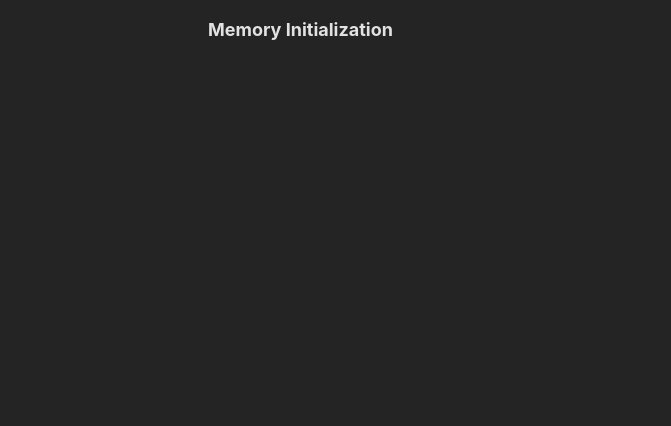
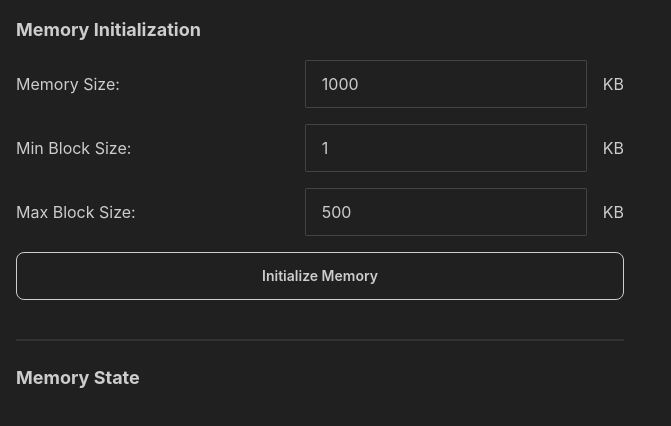
Before and after one commit to mikumino/memory-allocation-simulator, a React (Vite) app in the folder ui/: page / in a window 1280 px wide. Shown: the top 426 px of the page, without its empty margins (0-671 px from the left). Built offline with nearby package versions, Linux system fonts and the light colour scheme.

Commit message:
ui: memory init

```diff
--- a/ui/src/App.jsx
+++ b/ui/src/App.jsx
@@ -1,4 +1,5 @@
 import { useState } from 'react';
+import KBInput from './components/KBInput';
 import axios from 'axios';
 
 function App() {
@@ -31,13 +32,28 @@ function App() {
         }
     };
 
+    const handleInitializeMemory = async () => {
+        // TODO: Implement this function
+        console.log('Memory initialized');
+    };
+
     return (
-        <div className='flex flex-row max-w-4xl mx-auto'>
+        <div className='flex flex-row mx-auto'>
             {/* First column, memory initialization, memory state, process freeing */}
-            <div className='flex flex-col w-1/3 p-4'>
-                <div className='flex flex-col mb-4'>
+            <div className='flex flex-col w-1/2 p-4'>
+                {/* Memory Initialization */}
+                <div className='flex flex-col space-y-4 mb-4'>
                     <h2 className='text-lg font-bold'>Memory Initialization</h2>
-
+                    <KBInput label='Memory Size' value={memorySize} onChange={setMemorySize} />
+                    <KBInput label='Min Block Size' value={minBlockSize} onChange={setMinBlockSize} />
+                    <KBInput label='Max Block Size' value={maxBlockSize} onChange={setMaxBlockSize} />
+                    <button className='btn btn-outline rounded-lg' onClick={handleInitializeMemory}>Initialize Memory</button>
+                </div>
+                {/* Memory State */}
+                <div className='divider'></div>
+                <div className='flex flex-col space-y-4 mb-4'>
+                    <h2 className='text-lg font-bold'>Memory State</h2>
+                    {/* Memory state visualization */}
                 </div>
             </div>
         </div>
--- /dev/null
+++ b/ui/src/components/JustifyBtwnRow.jsx
@@ -0,0 +1,15 @@
+import PropTypes from 'prop-types';
+
+const JustifyBtwnRow = ({ children }) => {
+    return (
+        <div className="flex flex-row w-full items-center justify-between">
+            {children}
+        </div>
+    )
+}
+
+JustifyBtwnRow.propTypes = {
+    children: PropTypes.node.isRequired,
+}
+
+export default JustifyBtwnRow;
--- /dev/null
+++ b/ui/src/components/KBInput.jsx
@@ -0,0 +1,23 @@
+import PropTypes from 'prop-types';
+
+const KBInput = ({ label, value, onChange, className='' }) => {
+    return (
+        <div className={`flex flex-row w-full justify-between items-center ${className}`}>
+            <label htmlFor={label}>{label}:</label>
+            <div className="flex flex-row items-center">
+                <input className="input input-bordered" type='number' id={label} value={value} onChange={(e) => onChange(parseInt(e.target.value))} />
+                <span className="ml-4">KB</span>
+            </div>
+        </div>
+    )
+}
+
+KBInput.propTypes = {
+    label: PropTypes.string.isRequired,
+    value: PropTypes.number.isRequired,
+    onChange: PropTypes.func.isRequired,
+    type: PropTypes.string.isRequired,
+    className: PropTypes.string,
+}
+
+export default KBInput;
--- a/ui/src/index.css
+++ b/ui/src/index.css
@@ -8,8 +8,6 @@
   font-weight: 400;
 
   color-scheme: dark;
-  color: rgba(255, 255, 255, 0.87);
-  background-color: #242424;
 
   font-synthesis: none;
   text-rendering: optimizeLegibility;
--- a/ui/tailwind.config.js
+++ b/ui/tailwind.config.js
@@ -7,5 +7,8 @@ export default {
   theme: {
     extend: {},
   },
+  daisyui: {
+    themes: ["business"],
+  },
   plugins: [require('daisyui')],
 }
```
